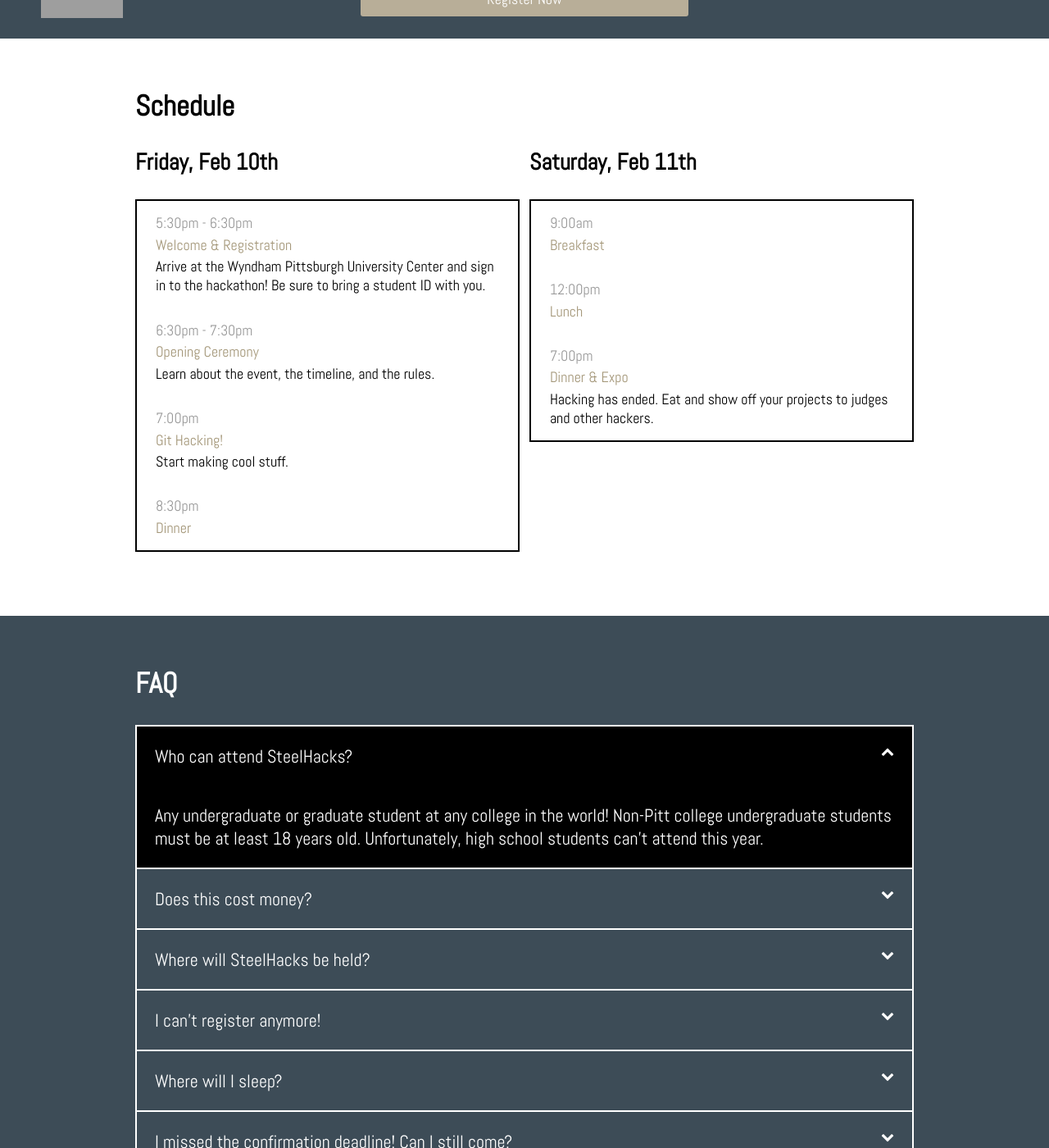
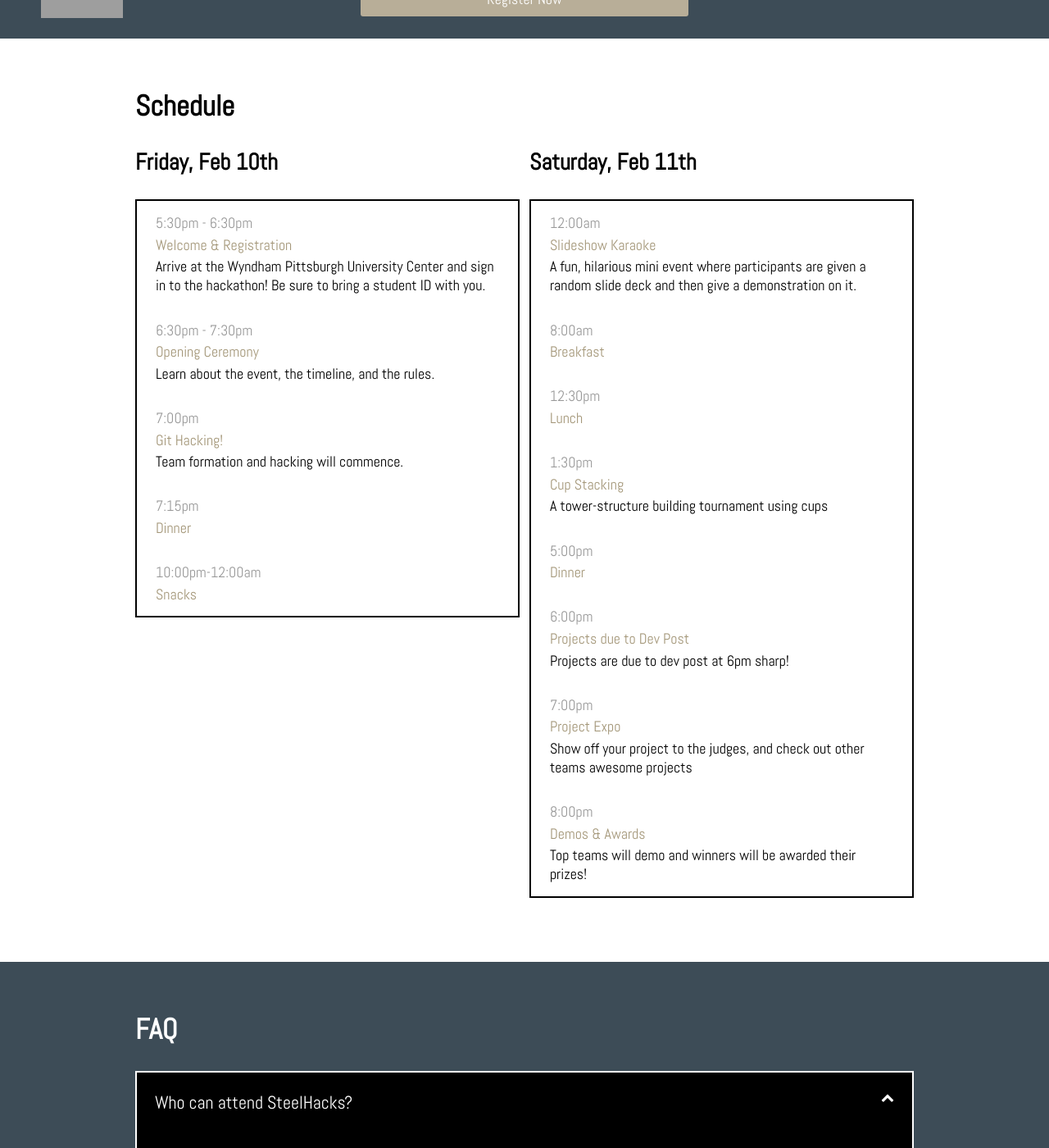
Before and after one commit to SteelHeads/steelhacks.com, a Jekyll site: the page built from index.html, in a window 1280 px wide and 1400 px high, scrolled down 838 px. Shown: the whole window at 82% size. Built offline with Jekyll 4.4.1, drawn with Linux system fonts in a browser that asks for light colours; grey boxes are pictures that could not be loaded.

Commit message:
schedule updated

```diff
--- a/_data/events.yml
+++ b/_data/events.yml
@@ -13,20 +13,46 @@
     - time: '7:00pm'
       title: 'Git Hacking!'
       description: |
-        Start making cool stuff.
+        Team formation and hacking will commence.
 
-    - time: '8:30pm'
+    - time: '7:15pm'
       title: 'Dinner'
+
+    - time: '10:00pm-12:00am'
+      title: 'Snacks'
 
 - date: 'Saturday, Feb 11th'
   events:
-    - time:  '9:00am'
+    - time: '12:00am'
+      title: 'Slideshow Karaoke'
+      description: |
+        A fun, hilarious mini event where participants are given a random slide deck and then give a demonstration on it.
+
+    - time:  '8:00am'
       title: 'Breakfast'
 
-    - time: '12:00pm'
+    - time: '12:30pm'
       title: 'Lunch'
 
+    - time: '1:30pm'
+      title: 'Cup Stacking'
+      description: |
+        A tower-structure building tournament using cups
+
+    - time: '5:00pm'
+      title: 'Dinner'
+
+    - time: '6:00pm'
+      title: 'Projects due to Dev Post'
+      description: |
+        Projects are due to dev post at 6pm sharp!
+
     - time: '7:00pm'
-      title: 'Dinner &amp; Expo'
+      title: 'Project Expo'
       description: |
-        Hacking has ended. Eat and show off your projects to judges and other hackers.
+        Show off your project to the judges, and check out other teams awesome projects
+
+    - time: '8:00pm'
+      title: 'Demos &amp; Awards'
+      description: |
+        Top teams will demo and winners will be awarded their prizes!
```
